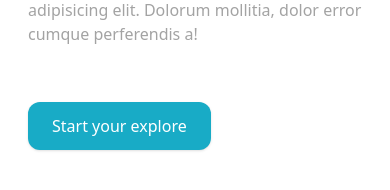
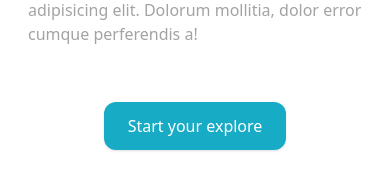
Before and after one commit to zablon-oigo/travel-website, a React (Vite) app: page / in a window 390 px wide. Shown: the part 3527-3717 px from the top of the page. Built offline with nearby package versions, Linux system fonts and the light colour scheme.

Commit message:
Changing button alignment

```diff
--- a/src/components/Card.jsx
+++ b/src/components/Card.jsx
@@ -68,7 +68,9 @@ function Card() {
                             Lorem ipsum dolor sit amet consectetur adipisicing elit. Dolorum mollitia, dolor error cumque perferendis a!
                         </p>
                     </div>
-                    <button className="px-6 py-3 my-8 text-white shadow bg-primary transition-bg hover:bg-white hover:text-primary rounded-xl">Start your explore</button>
+                   <div className="flex justify-center md:justify-start">
+                   <button className="px-6 py-3 my-8 text-white shadow bg-primary transition-bg hover:bg-white hover:text-primary rounded-xl">Start your explore</button>
+                   </div>
                 </div>
                 <div className="lg:h-[70vh] h-[30vh] lg:w-3/4 rounded-2xl">
                     <img src={image} alt="" className="w-full h-full rounded-2xl" />
```
